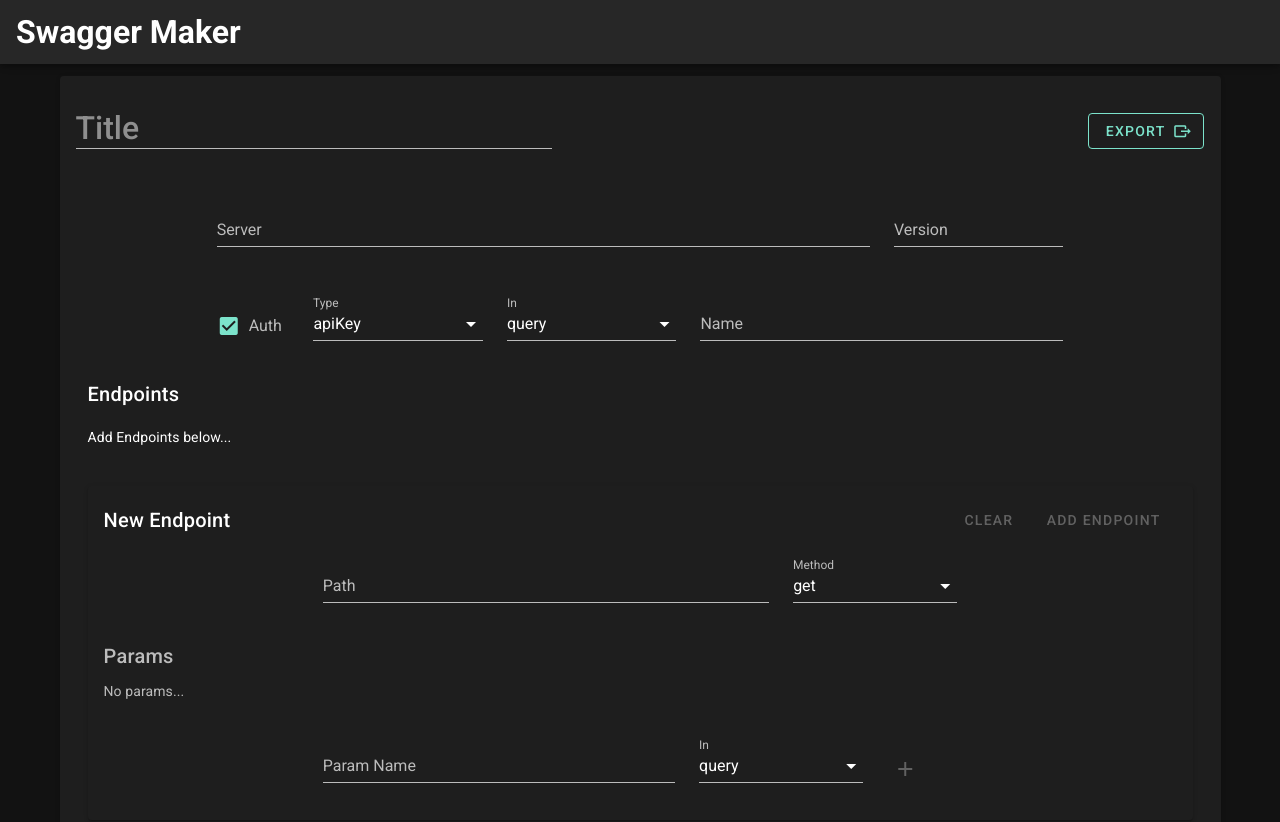
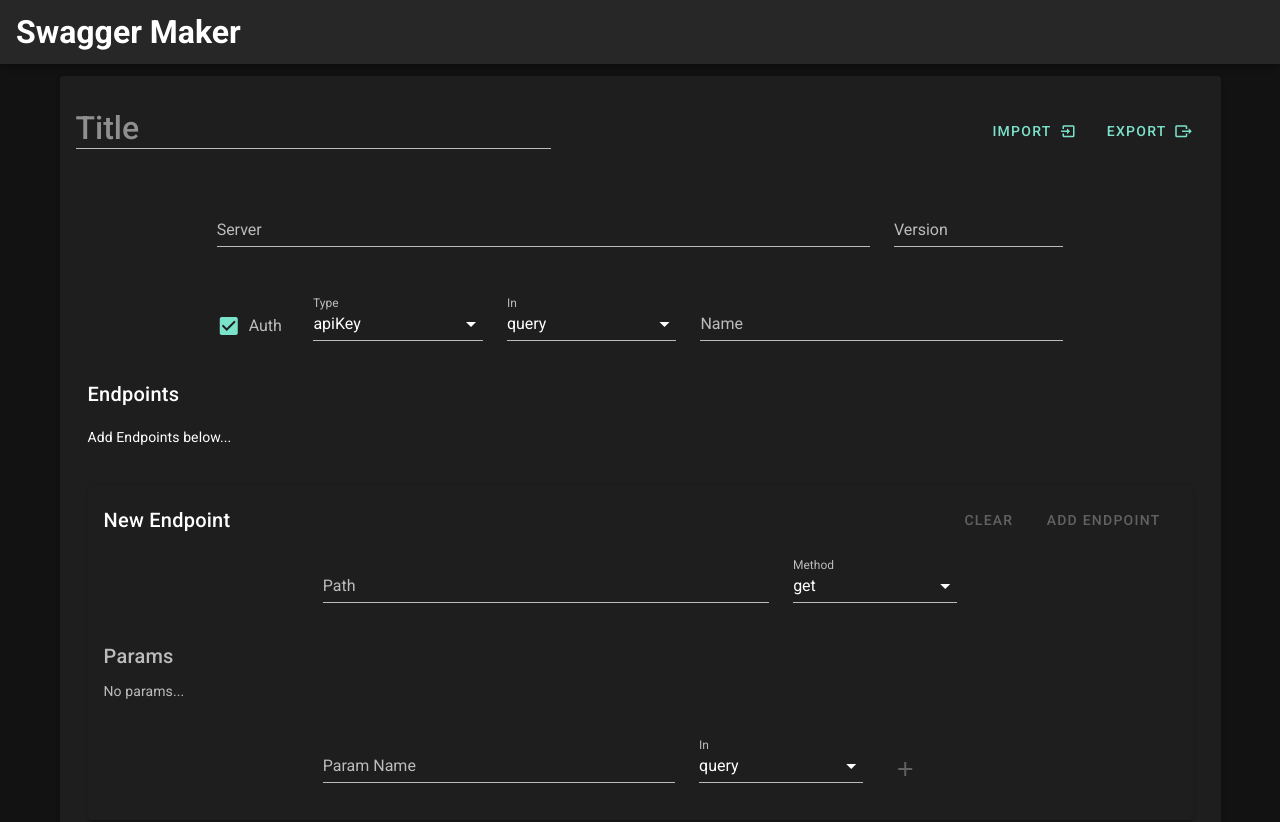
Before and after one commit to camronh/Airnode-Integration-Wizard, a Vue app: page / in a window 1280 px wide. Shown: the top 822 px of the page. Built offline with nearby package versions, Linux system fonts and the light colour scheme.

Commit message:
Import button

```diff
--- a/src/views/Home.vue
+++ b/src/views/Home.vue
@@ -14,14 +14,19 @@
           <v-spacer></v-spacer>
           <v-spacer></v-spacer>
           <v-spacer></v-spacer>
-          <v-spacer></v-spacer>
+          <v-btn text @click="importing = true" color="primary">
+            Import
+            <v-icon right>
+              mdi-import
+            </v-icon>
+          </v-btn>
           <!-- <v-btn
             @click="exportOAS"
             outlined
             color="primary"
             :disabled="!valid || !endpoints.length"
           > -->
-          <v-btn @click="exportOAS" outlined color="primary">
+          <v-btn @click="exportOAS" text color="primary">
             Export
             <v-icon right>
               mdi-export
@@ -258,6 +263,7 @@
       valid: false,
       exportType: "oas",
       exporting: false,
+      importing: false,
       hasAuth: true,
       auth: {
         type: "apiKey",
```
